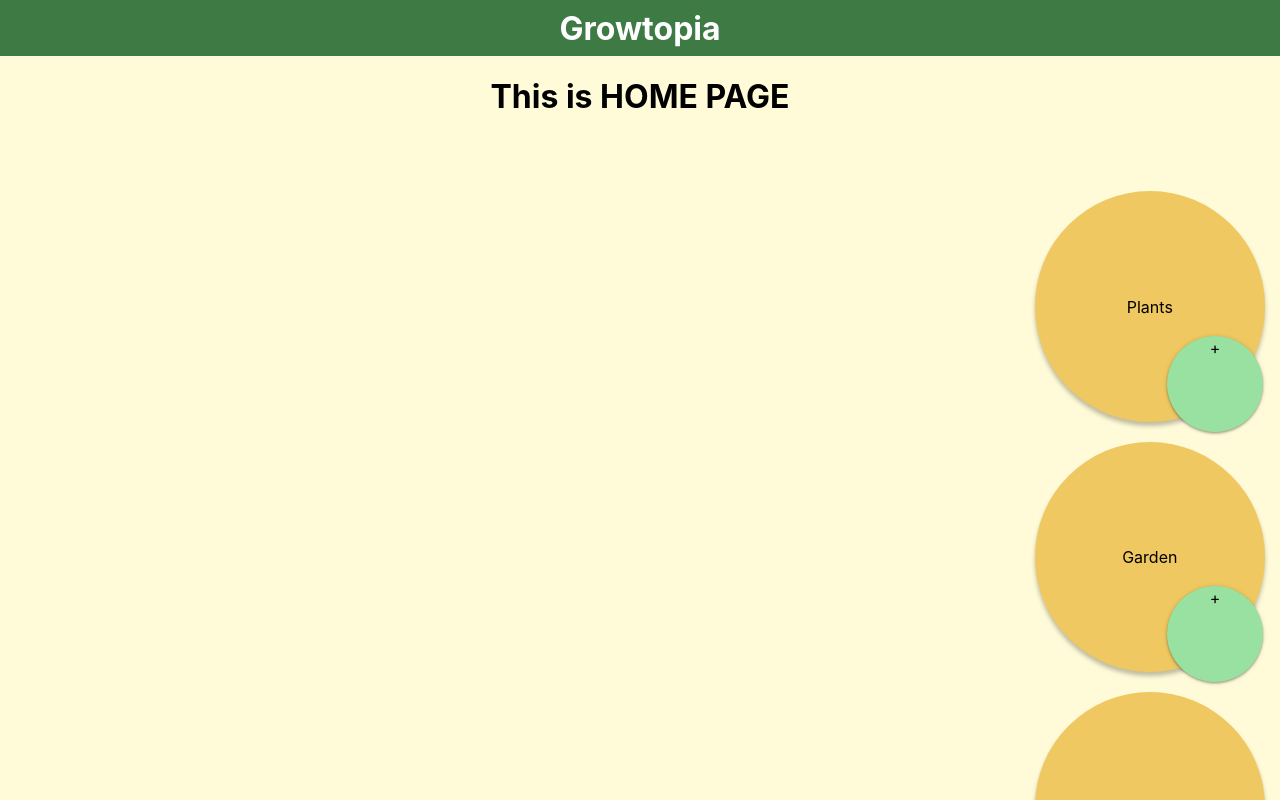
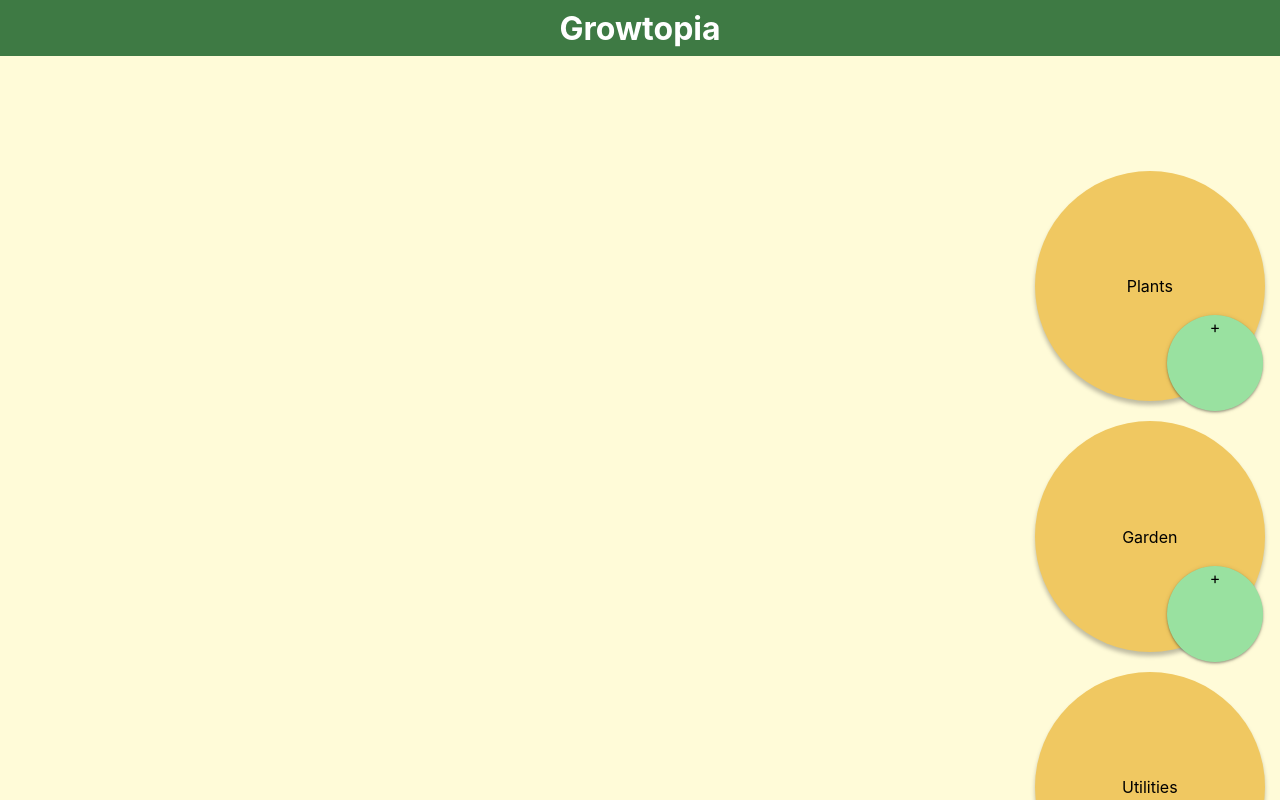
Before and after one commit to cdukedev/growtopia, a React (Create React App) app: page / in a window 1280 px wide. Shown: the top 800 px of the page. Built offline with nearby package versions, Linux system fonts and the light colour scheme.

Commit message:
adjusted circle buttons and homepage

```diff
--- a/src/components/CircleButton/CircleButton.scss
+++ b/src/components/CircleButton/CircleButton.scss
@@ -48,6 +48,6 @@ a {
     flex-direction: column;
     padding: 10px;
     align-items: end;
-    margin-top: 55px;
+    margin-top: 95px;
 
   }
--- a/src/pages/HomePage/HomePage.js
+++ b/src/pages/HomePage/HomePage.js
@@ -13,7 +13,6 @@ function HomePage() {
   // ));
   return (
     <div className="App">
-      <h1>This is HOME PAGE</h1>
       <CircleButton />
       {/* <div className="draggable-container">{draggableItems}</div> */}
     </div>
```
